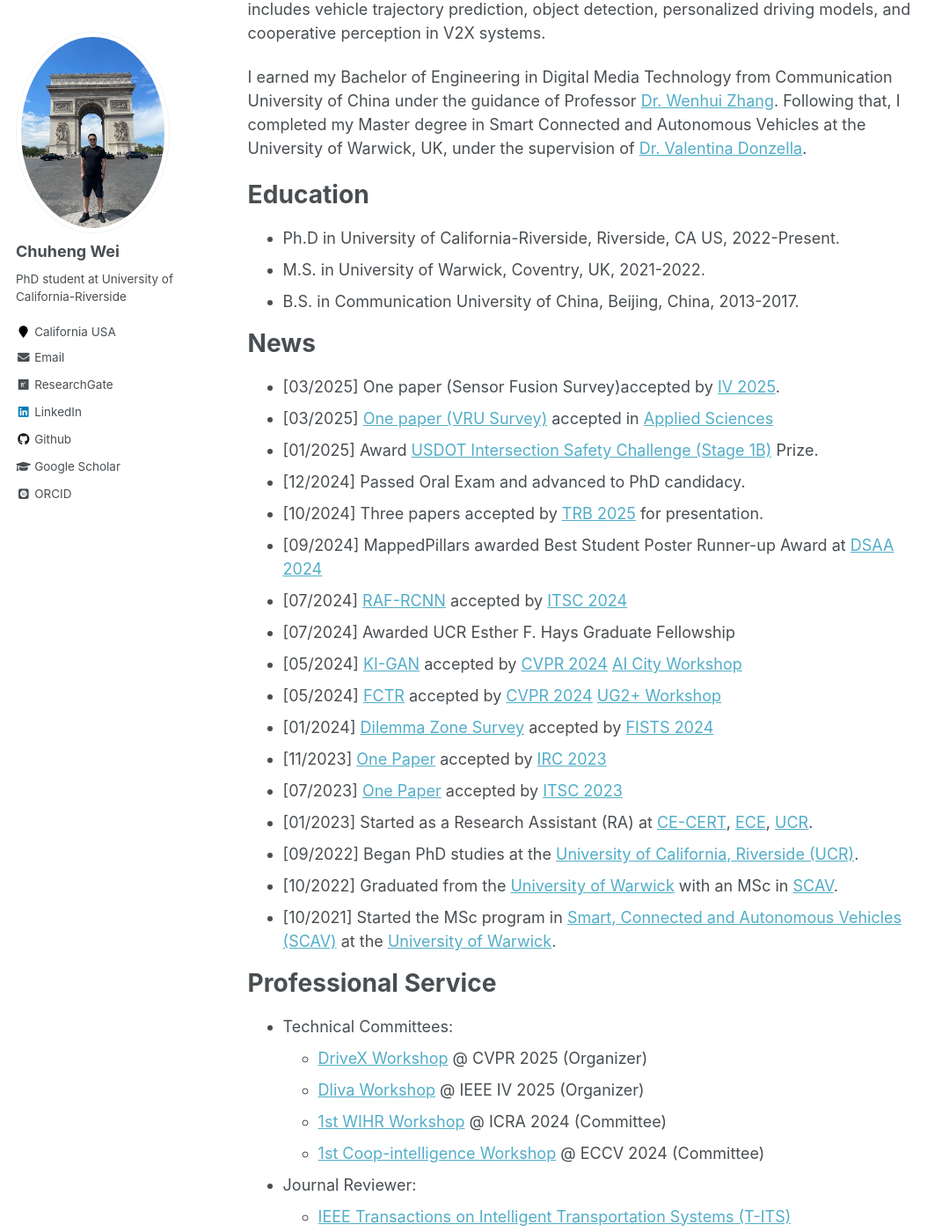
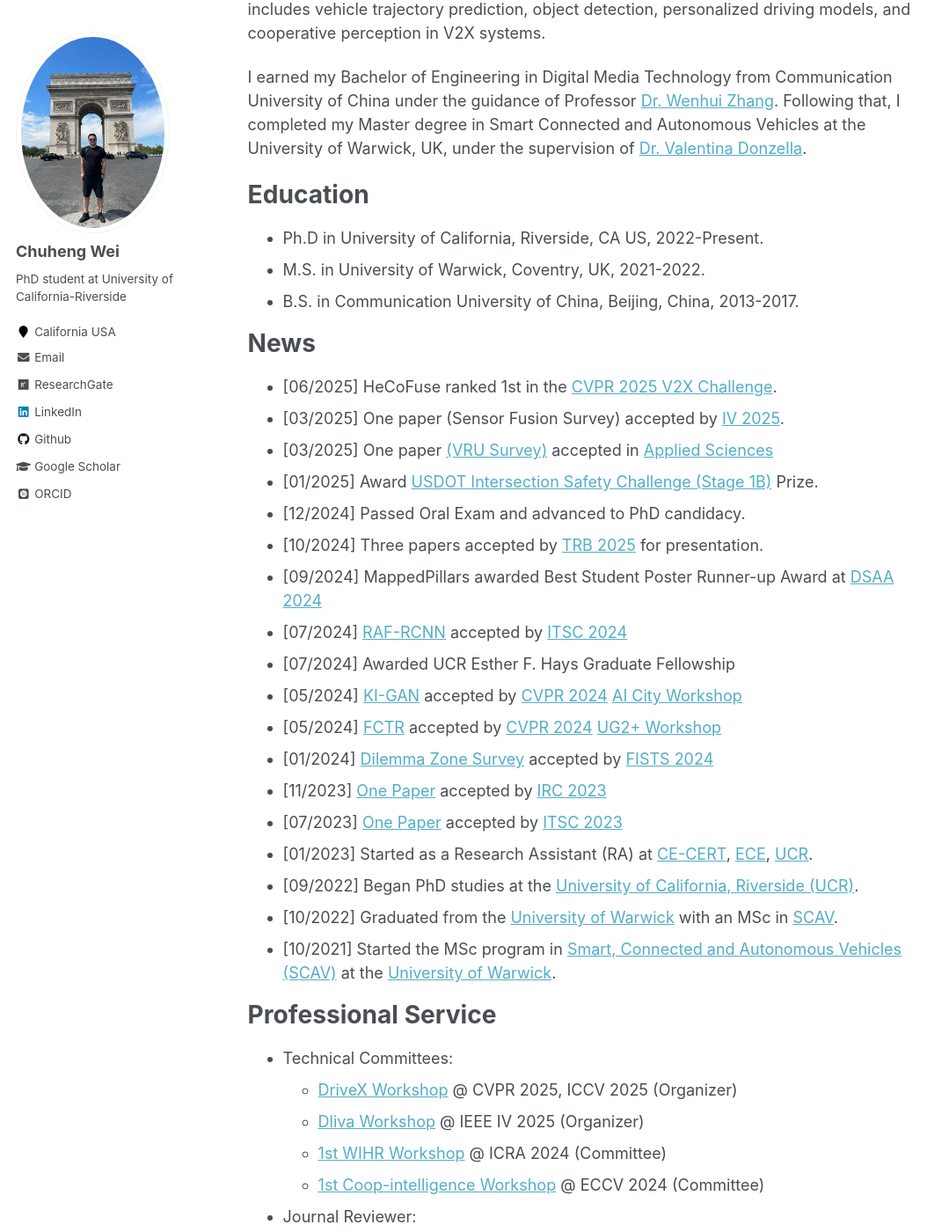
Before and after one commit to ChuhengWei/ChuhengWei.github.io, a Jekyll site: the page built from _pages/about.md, in a window 1280 px wide and 1400 px high, scrolled down 295 px. Shown: the whole window at 88% size, without its empty margins (0-1079 px from the left). Built offline with Jekyll 4.4.1, drawn with Linux system fonts in a browser that asks for light colours; some web fonts are replaced; some of the changed text lies outside the part shown.

Commit message:
Update News

```diff
--- a/_pages/about.md
+++ b/_pages/about.md
@@ -18,15 +18,16 @@ I earned my Bachelor of Engineering in Digital Media Technology from Communicati
 
 Education
 ======
-* Ph.D in University of California-Riverside, Riverside, CA US, 2022-Present.
+* Ph.D in University of California, Riverside, CA US, 2022-Present.
 * M.S. in University of Warwick, Coventry, UK, 2021-2022.
 * B.S. in Communication University of China, Beijing, China, 2013-2017.
 
 
 News
 ======
-- [03/2025] One paper (Sensor Fusion Survey)accepted by [IV 2025](https://ieee-iv.org/2025/).
-- [03/2025] [One paper (VRU Survey)](https://www.mdpi.com/2076-3417/15/7/3797) accepted in [Applied Sciences](https://www.mdpi.com/journal/applsci)
+- [06/2025] HeCoFuse ranked 1st in the [CVPR 2025 V2X Challenge](https://drivex-workshop.github.io/).
+- [03/2025] One paper (Sensor Fusion Survey) accepted by [IV 2025](https://ieee-iv.org/2025/).
+- [03/2025] One paper [(VRU Survey)](https://www.mdpi.com/2076-3417/15/7/3797) accepted in [Applied Sciences](https://www.mdpi.com/journal/applsci)
 - [01/2025] Award [USDOT Intersection Safety Challenge (Stage 1B)](https://its.dot.gov/isc/) Prize.
 - [12/2024] Passed Oral Exam and advanced to PhD candidacy.
 - [10/2024] Three papers accepted by [TRB 2025](https://trb-annual-meeting.nationalacademies.org/) for presentation.
@@ -48,7 +49,7 @@ Professional Service
 
 
 - Technical Committees:
-  - [DriveX Workshop](https://drivex-workshop.github.io/) @ CVPR 2025 (Organizer)
+  - [DriveX Workshop](https://drivex-workshop.github.io/) @ CVPR 2025, ICCV 2025 (Organizer)
   - [Dliva Workshop](https://dliva-workshop.github.io/) @ IEEE IV 2025 (Organizer)
   - [1st WIHR Workshop](https://icrawearable.github.io/) @ ICRA 2024 (Committee)
   - [1st Coop-intelligence Workshop](https://coop-intelligence.github.io/) @ ECCV 2024 (Committee)
@@ -65,7 +66,7 @@ Professional Service
 - Conference Reviewer:
   - IEEE International Conference on Robotics and Automation (ICRA) 2025
   - IEEE Intelligent Vehicles Symposium (IV) 2024,2025
-  - IEEE Intelligent Transportation Systems Conference (ITSC) 2023,2024
+  - IEEE Intelligent Transportation Systems Conference (ITSC) 2023,2024,2025
   - European Conference on Computer Vision (ECCV) 2024
   - IEEE / CVF Computer Vision and Pattern Recognition Conference (CVPR) 2024, 2025
   - IEEE International Conference on Vehicular Electronics and Safety (ICVES) 2024
```
